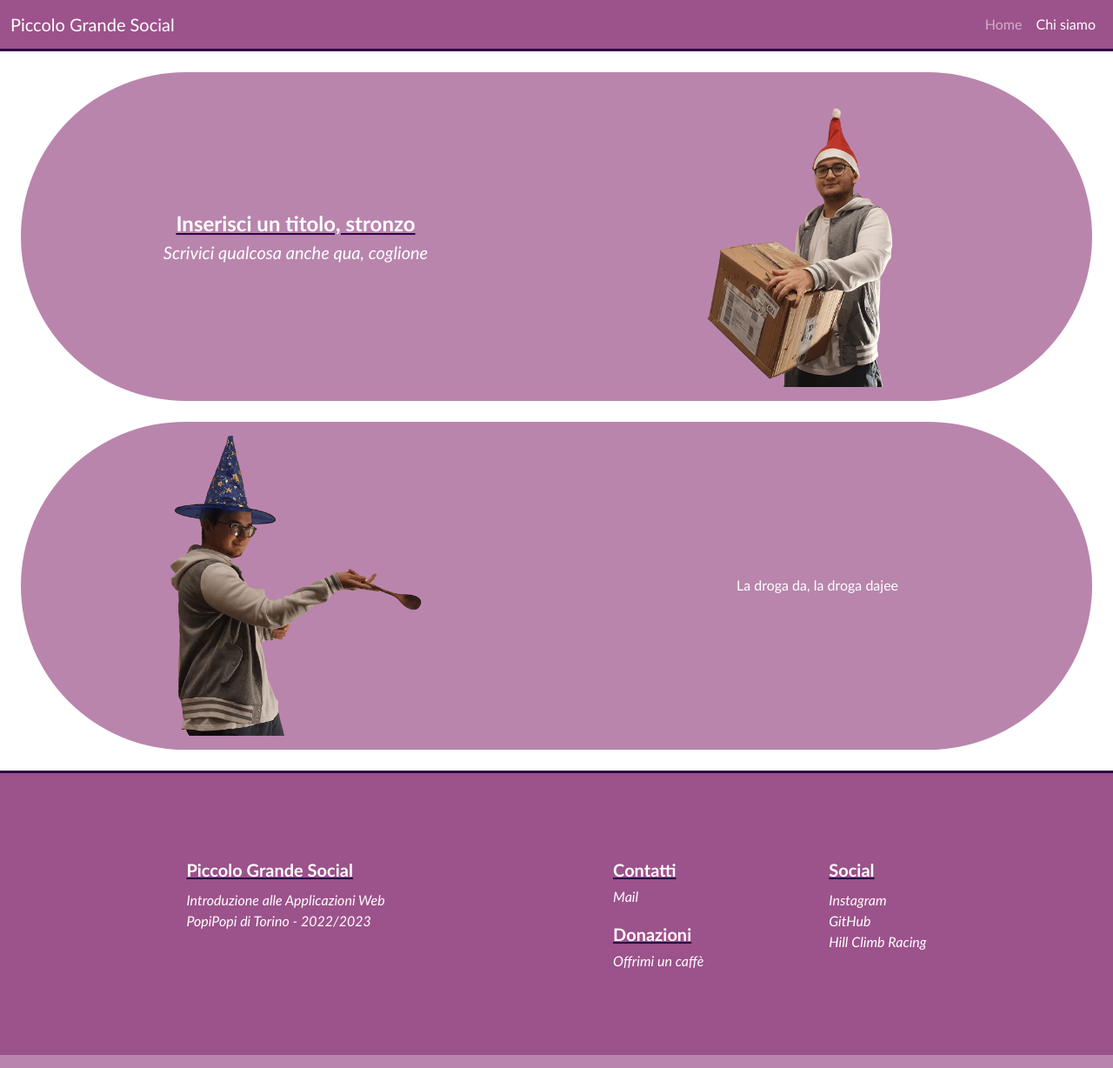
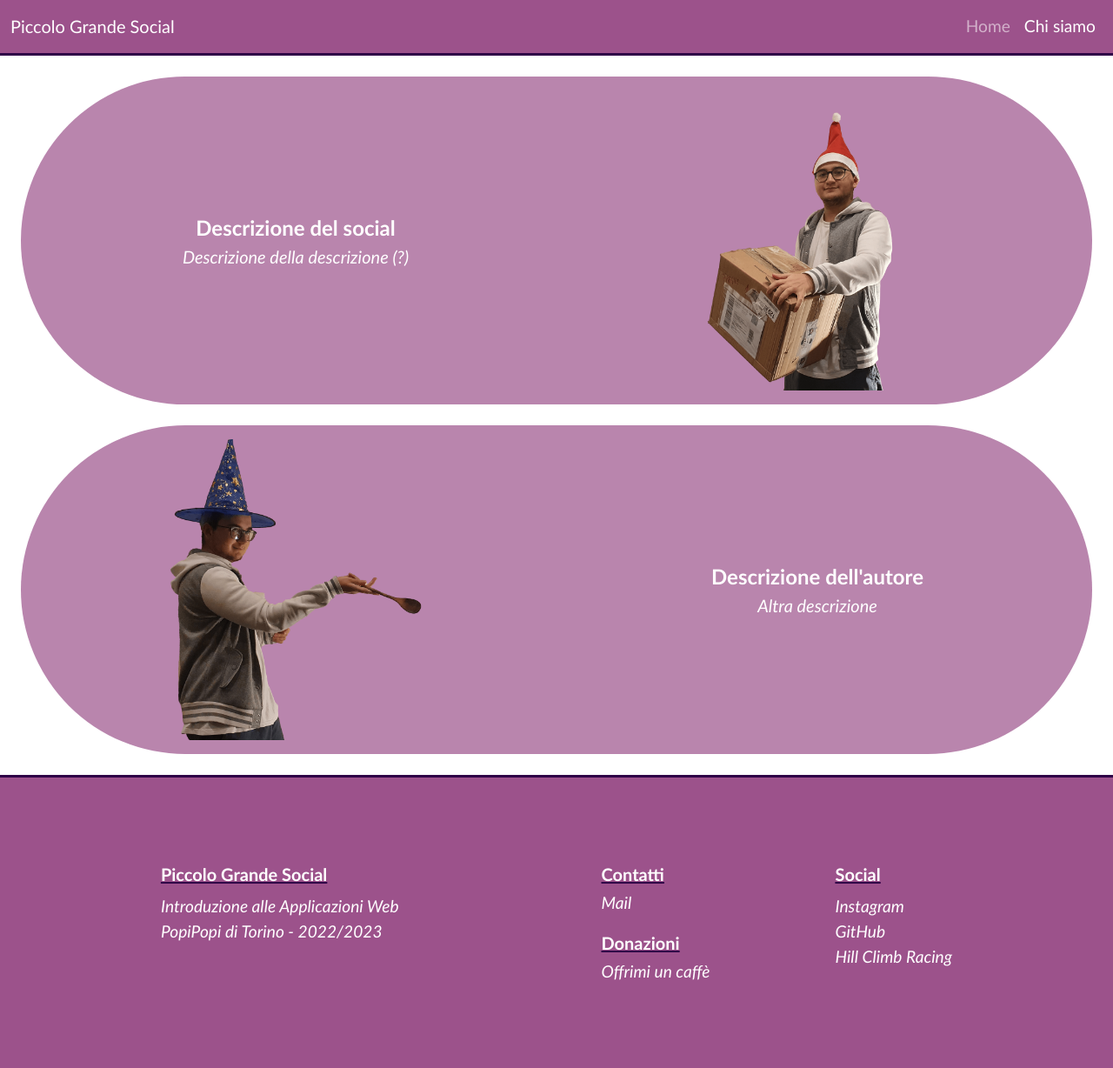
Before and after one commit to Ciovino/Laboratorio---WebApp, a Flask app: page /presentazione.html in a window 1280 px wide. Shown: the whole page at 87% size. Run offline with Flask 2, Linux system fonts and the light colour scheme.

Commit message:
sistemato font header e footer

```diff
--- a/static/homepage.style.css
+++ b/static/homepage.style.css
@@ -5,6 +5,11 @@
 
 body {
     color: #2F0147 !important;
+}
+
+header,
+footer {
+    font-size: larger;
 }
 
 div#contenuto a {
--- a/static/post.style.css
+++ b/static/post.style.css
@@ -5,6 +5,11 @@
 
 body {
     color: #2F0147 !important;
+}
+
+header,
+footer {
+    font-size: larger;
 }
 
 header.navbar {
--- a/static/presentazione.style.css
+++ b/static/presentazione.style.css
@@ -7,18 +7,22 @@ body {
     color: #2F0147 !important;
 }
 
+header,
+footer {
+    font-size: larger;
+}
+
 header.navbar {
     background-color: #9C528B;
     border-bottom: 3px solid #2F0147;
 }
 
-#primo {
+.primo {
     font-size: 24px;
     font-weight: 700;
-    text-decoration: underline solid #2F0147;
 }
 
-#secondo {
+.secondo {
     font-size: 20px;
     font-weight: 400;
     font-style: italic;
--- a/templates/presentazione.html
+++ b/templates/presentazione.html
@@ -12,8 +12,8 @@
 {% block contenuto %}
 <section class="row rounded-pill d-flex align-items-center m-4 p-3">
     <div class="col scale fb-100">
-        <div id="primo">Inserisci un titolo, stronzo</div>
-        <div id="secondo"> Scrivici qualcosa anche qua, coglione</div>
+        <div class="primo">Descrizione del social</div>
+        <div class="secondo">Descrizione della descrizione (?)</div>
     </div>
     <div class="col scale fb-100 rounded-circle"> <img class="foto-Giovi"
             src="{{ url_for('static', filename='Immagini/Giovi Natale.png') }}" alt="Giovi Natale"> </div>
@@ -22,6 +22,9 @@
 <section class="row rounded-pill d-flex align-items-center m-4 p-3">
     <div class="col scale fb-100 rounded-circle"> <img class="foto-Giovi"
             src="{{ url_for('static', filename='Immagini/Mago Giovino.png') }}" alt="Mago Giovino"> </div>
-    <p class="col scale fb-100">La droga da, la droga dajee</p>
+    <div class="col scale fb-100">
+        <div class="primo">Descrizione dell'autore</div>
+        <div class="secondo">Altra descrizione</div>
+    </div>
 </section>
 {% endblock %}
```
